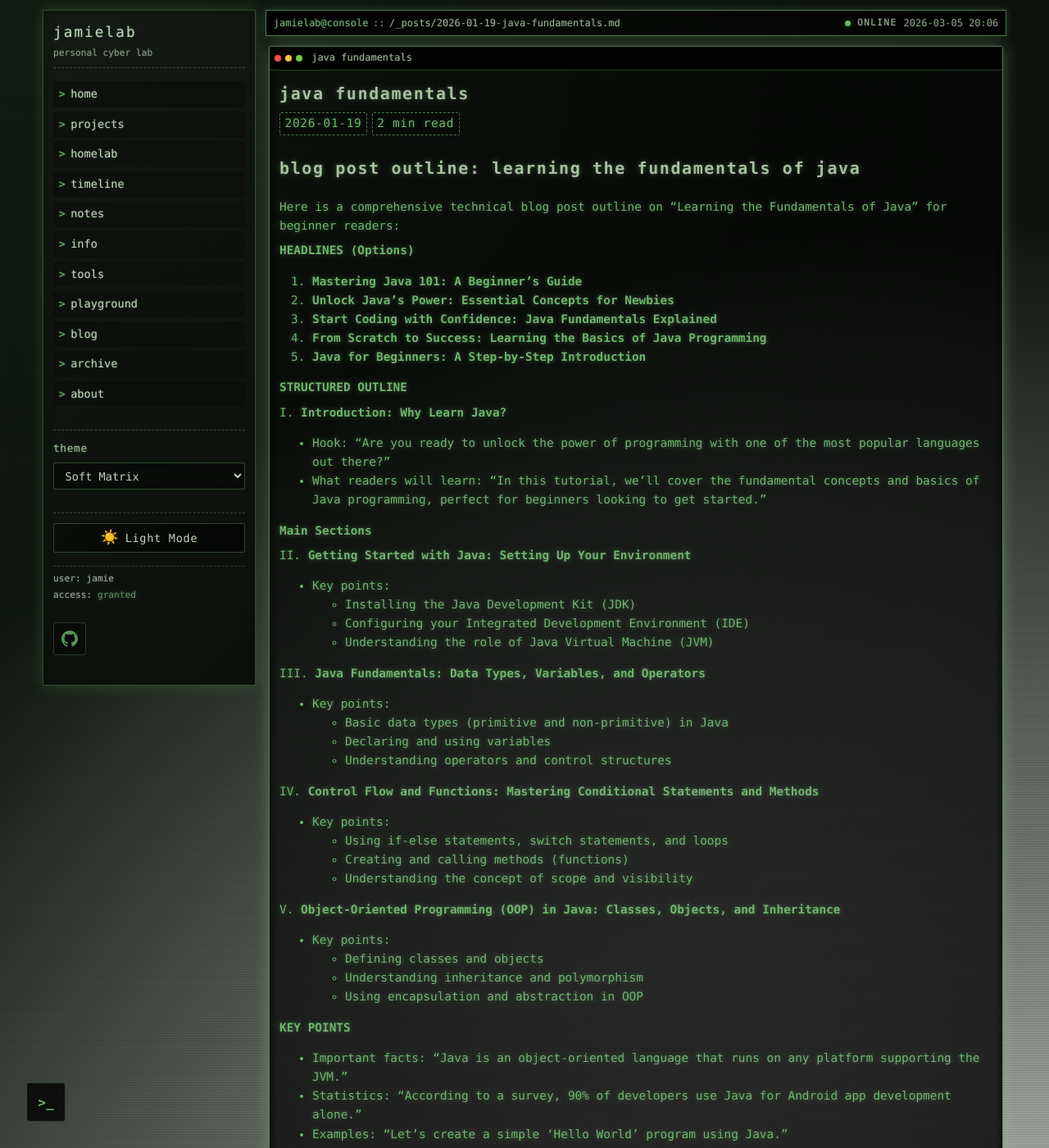
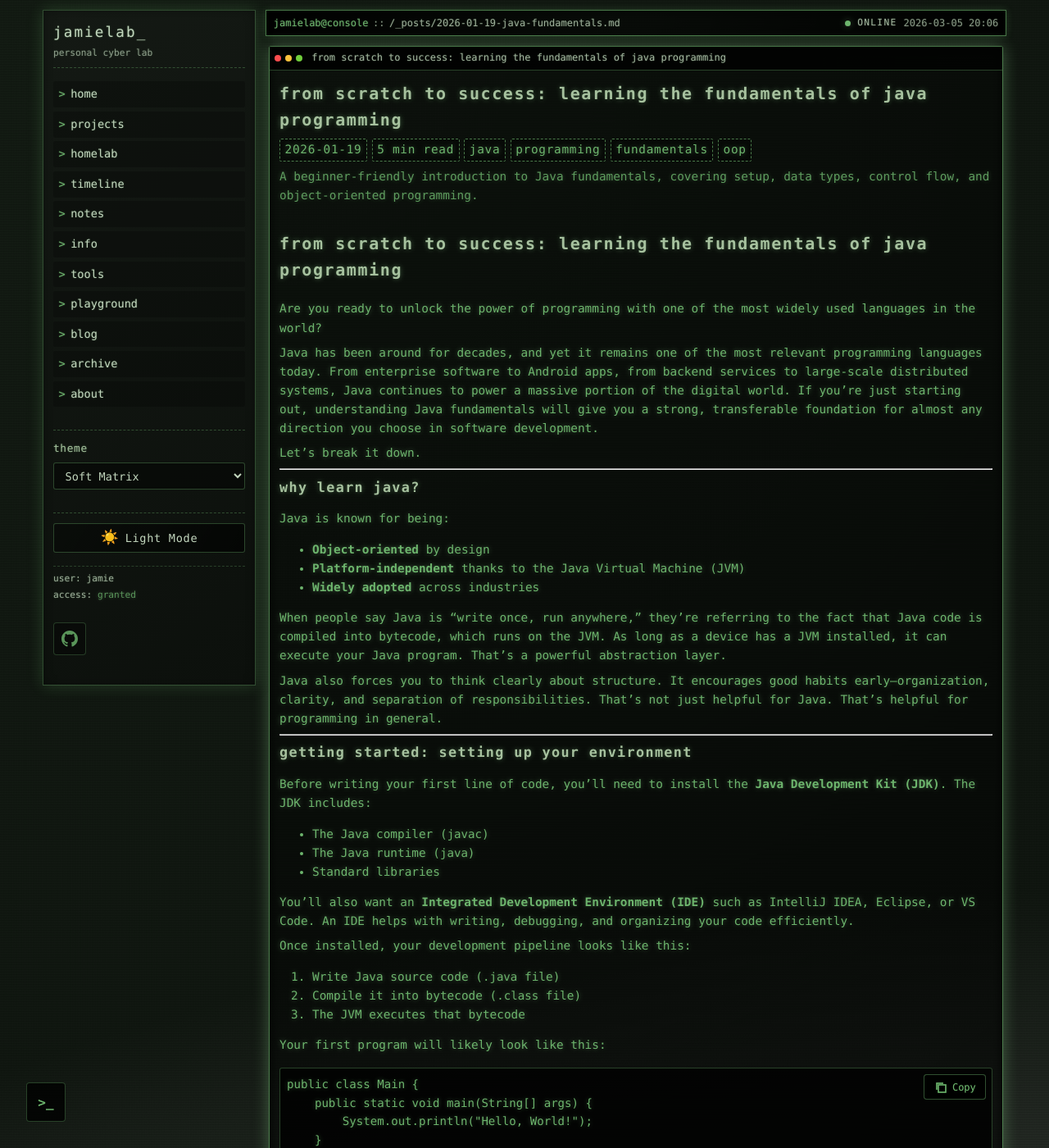
Before and after one commit to jimjamscott22/jimjamscott22.github.io, a Jekyll site: the page built from _posts/2026-01-19-java-fundamentals.md, in a window 1280 px wide and 1400 px high. Shown: the whole window at 82% size. Built offline with Jekyll 4.4.1, drawn with Linux system fonts in a browser that asks for light colours; comment, search, counter and statistics services are not loaded; some of the changed text lies outside the part shown.

Commit message:
Update 2026-01-19-java-fundamentals.md

````diff
--- a/_posts/2026-01-19-java-fundamentals.md
+++ b/_posts/2026-01-19-java-fundamentals.md
@@ -1,73 +1,224 @@
-# Blog Post Outline: Learning the fundamentals of Java
+---
+layout: post
+title: "From Scratch to Success: Learning the Fundamentals of Java Programming"
+date: 2026-01-19
+tags: [java, programming, fundamentals, oop]
+description: "A beginner-friendly introduction to Java fundamentals, covering setup, data types, control flow, and object-oriented programming."
+---
 
-Here is a comprehensive technical blog post outline on "Learning the Fundamentals of Java" for beginner readers:
+# From Scratch to Success: Learning the Fundamentals of Java Programming
 
-**HEADLINES (Options)**
+Are you ready to unlock the power of programming with one of the most widely used languages in the world?
 
-1. **Mastering Java 101: A Beginner's Guide**
-2. **Unlock Java's Power: Essential Concepts for Newbies**
-3. **Start Coding with Confidence: Java Fundamentals Explained**
-4. **From Scratch to Success: Learning the Basics of Java Programming**
-5. **Java for Beginners: A Step-by-Step Introduction**
+Java has been around for decades, and yet it remains one of the most relevant programming languages today. From enterprise software to Android apps, from backend services to large-scale distributed systems, Java continues to power a massive portion of the digital world. If you’re just starting out, understanding Java fundamentals will give you a strong, transferable foundation for almost any direction you choose in software development.
 
-**STRUCTURED OUTLINE**
+Let’s break it down.
 
-I. **Introduction: Why Learn Java?**
+---
 
-* Hook: "Are you ready to unlock the power of programming with one of the most popular languages out there?"
-* What readers will learn: "In this tutorial, we'll cover the fundamental concepts and basics of Java programming, perfect for beginners looking to get started."
+## Why Learn Java?
 
-**Main Sections**
+Java is known for being:
 
-II. **Getting Started with Java: Setting Up Your Environment**
+- **Object-oriented** by design
+- **Platform-independent** thanks to the Java Virtual Machine (JVM)
+- **Widely adopted** across industries
 
-* Key points:
-	+ Installing the Java Development Kit (JDK)
-	+ Configuring your Integrated Development Environment (IDE)
-	+ Understanding the role of Java Virtual Machine (JVM)
+When people say Java is “write once, run anywhere,” they’re referring to the fact that Java code is compiled into bytecode, which runs on the JVM. As long as a device has a JVM installed, it can execute your Java program. That’s a powerful abstraction layer.
 
-III. **Java Fundamentals: Data Types, Variables, and Operators**
+Java also forces you to think clearly about structure. It encourages good habits early—organization, clarity, and separation of responsibilities. That’s not just helpful for Java. That’s helpful for programming in general.
 
-* Key points:
-	+ Basic data types (primitive and non-primitive) in Java
-	+ Declaring and using variables
-	+ Understanding operators and control structures
+---
 
-IV. **Control Flow and Functions: Mastering Conditional Statements and Methods**
+## Getting Started: Setting Up Your Environment
 
-* Key points:
-	+ Using if-else statements, switch statements, and loops
-	+ Creating and calling methods (functions)
-	+ Understanding the concept of scope and visibility
+Before writing your first line of code, you’ll need to install the **Java Development Kit (JDK)**. The JDK includes:
 
-V. **Object-Oriented Programming (OOP) in Java: Classes, Objects, and Inheritance**
+- The Java compiler (`javac`)
+- The Java runtime (`java`)
+- Standard libraries
 
-* Key points:
-	+ Defining classes and objects
-	+ Understanding inheritance and polymorphism
-	+ Using encapsulation and abstraction in OOP
+You’ll also want an **Integrated Development Environment (IDE)** such as IntelliJ IDEA, Eclipse, or VS Code. An IDE helps with writing, debugging, and organizing your code efficiently.
 
-**KEY POINTS**
+Once installed, your development pipeline looks like this:
 
-* Important facts: "Java is an object-oriented language that runs on any platform supporting the JVM."
-* Statistics: "According to a survey, 90% of developers use Java for Android app development alone."
-* Examples: "Let's create a simple 'Hello World' program using Java."
+1. Write Java source code (`.java` file)
+2. Compile it into bytecode (`.class` file)
+3. The JVM executes that bytecode
 
-**CONCLUSION**
+Your first program will likely look like this:
 
-* Summary: "In this tutorial, we've covered the fundamental concepts and basics of Java programming, including setting up your environment, data types, control flow, and object-oriented programming."
-* Call-to-action: "Now that you have a solid understanding of Java fundamentals, take the next step and start building your own projects or exploring more advanced topics in Java development."
+```java
+public class Main {
+    public static void main(String[] args) {
+        System.out.println("Hello, World!");
+    }
+}
+```
 
-**SUBTOPICS**
+This tiny program already introduces important concepts: classes, methods, and the entry point (`main`) of a Java application.
 
-* Related topics:
-	+ Java frameworks (e.g., Spring, Hibernate)
-	+ Java libraries (e.g., Apache Commons, JUnit)
-	+ Integration with other technologies (e.g., database, web services)
+---
 
-Supporting concepts:
+## Java Fundamentals: Data Types, Variables, and Operators
 
-* Understanding the concept of abstraction and encapsulation in OOP
-* The role of garbage collection in Java programming
+At its core, Java is about manipulating data.
 
-This outline should provide a solid foundation for creating a comprehensive tutorial on learning the fundamentals of Java.
+### Primitive Data Types
+
+Java includes several built-in primitive types:
+
+- `int` – whole numbers
+- `double` – decimal numbers
+- `boolean` – true or false
+- `char` – single characters
+
+Example:
+
+```java
+int age = 21;
+double gpa = 3.8;
+boolean isStudent = true;
+char grade = 'A';
+```
+
+Each variable has:
+- A **type**
+- A **name**
+- A **value**
+
+Java is **statically typed**, meaning you must declare a variable’s type before using it. This adds structure and helps prevent errors.
+
+### Operators
+
+Operators allow you to perform actions on data:
+
+- Arithmetic: `+ - * / %`
+- Comparison: `== != > < >= <=`
+- Logical: `&& || !`
+
+These become especially powerful when paired with control structures.
+
+---
+
+## Control Flow and Methods
+
+Programs aren’t just straight lines of code. They make decisions and repeat actions.
+
+### Conditional Statements
+
+```java
+if (age >= 18) {
+    System.out.println("You are an adult.");
+} else {
+    System.out.println("You are a minor.");
+}
+```
+
+Java also provides `switch` statements and loops like:
+
+- `for`
+- `while`
+- `do-while`
+
+Loops allow you to repeat actions efficiently instead of writing the same code over and over.
+
+### Methods
+
+Methods (also called functions) let you group reusable logic.
+
+```java
+public static int add(int a, int b) {
+    return a + b;
+}
+```
+
+Methods improve readability and modularity. Instead of dumping all logic inside `main`, you break your program into manageable pieces.
+
+You’ll also encounter the concept of **scope**, which determines where variables can be accessed. Keeping scope tight makes your code safer and easier to reason about.
+
+---
+
+## Object-Oriented Programming in Java
+
+Java is fundamentally object-oriented. That means everything revolves around **classes** and **objects**.
+
+### Classes and Objects
+
+A class is a blueprint. An object is an instance of that blueprint.
+
+```java
+public class Dog {
+    String name;
+
+    public void bark() {
+        System.out.println("Woof!");
+    }
+}
+```
+
+Creating an object:
+
+```java
+Dog myDog = new Dog();
+myDog.name = "Buddy";
+myDog.bark();
+```
+
+This structure mirrors real-world modeling. Classes describe behavior and attributes. Objects represent specific entities.
+
+### The Four Pillars of OOP
+
+Java emphasizes:
+
+- **Encapsulation** – keeping data private and controlled through methods
+- **Abstraction** – hiding unnecessary complexity
+- **Inheritance** – allowing classes to extend other classes
+- **Polymorphism** – treating related objects in a unified way
+
+These principles allow large systems to remain organized and maintainable.
+
+---
+
+## Garbage Collection and Memory
+
+Unlike languages like C or C++, Java automatically manages memory through **garbage collection**.
+
+When objects are no longer referenced, the JVM eventually removes them from memory. This reduces the risk of memory leaks and eliminates manual memory management in most cases.
+
+It’s one less thing for beginners to worry about—which is honestly a gift.
+
+---
+
+## What Comes Next?
+
+Once you understand these fundamentals, you can move toward:
+
+- Frameworks like Spring
+- Testing tools like JUnit
+- Database integration with JDBC
+- Android development
+- Backend APIs
+
+But none of that works well without a solid grasp of variables, control flow, and object-oriented structure.
+
+---
+
+## Final Thoughts
+
+Learning Java fundamentals is not just about syntax. It’s about learning how to think like a programmer.
+
+You learn:
+
+- How to structure logic
+- How to model real-world systems
+- How to write maintainable code
+- How to break complex problems into smaller pieces
+
+That mindset is more important than memorizing keywords.
+
+If you’re just starting out, focus on small projects. Build a calculator. Create a simple inventory system. Write a basic text-based game. The fundamentals become real when you use them.
+
+And once they click, you’ll realize something interesting: Java isn’t just a language. It’s a framework for thinking clearly about systems.
+
+Now go build something.
````
